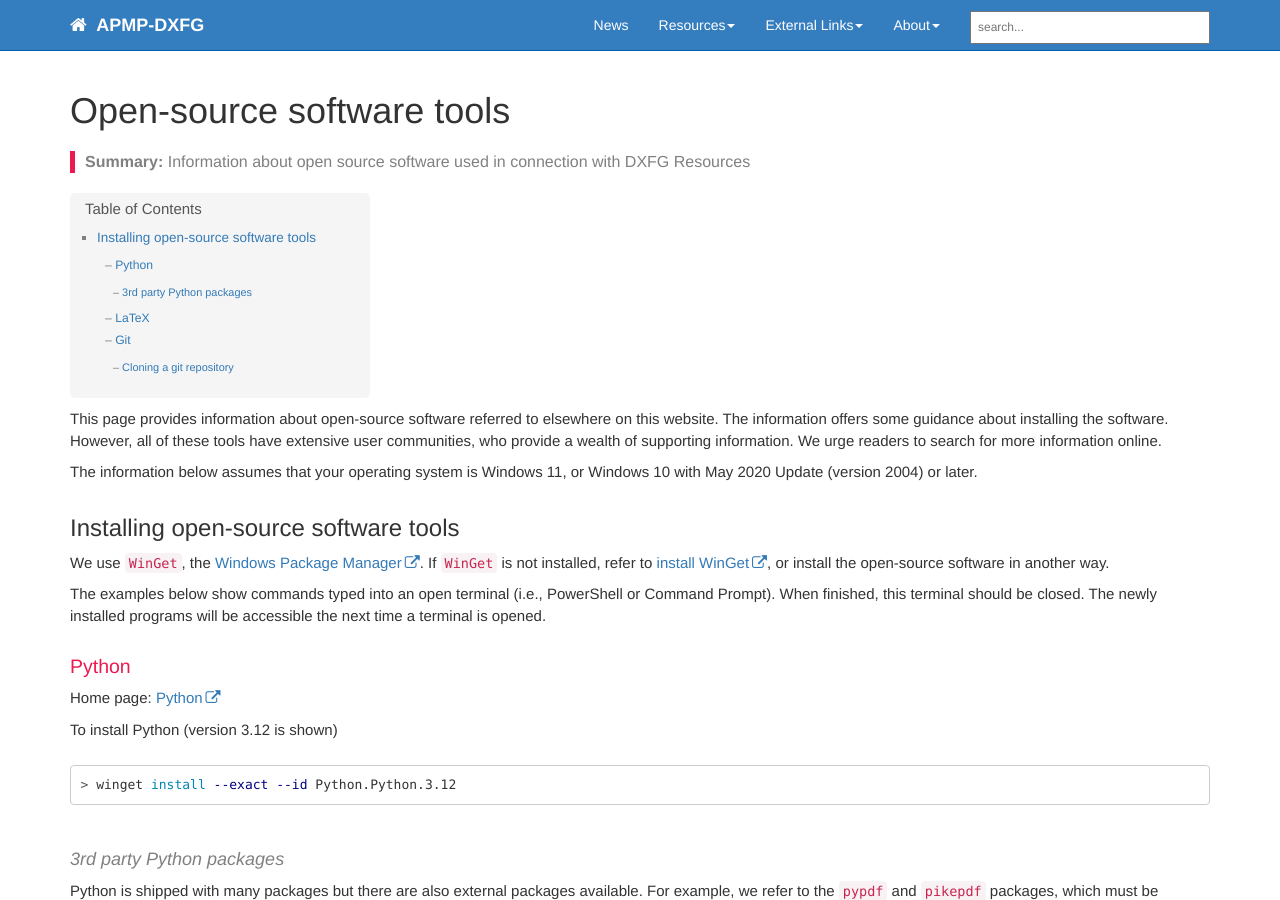
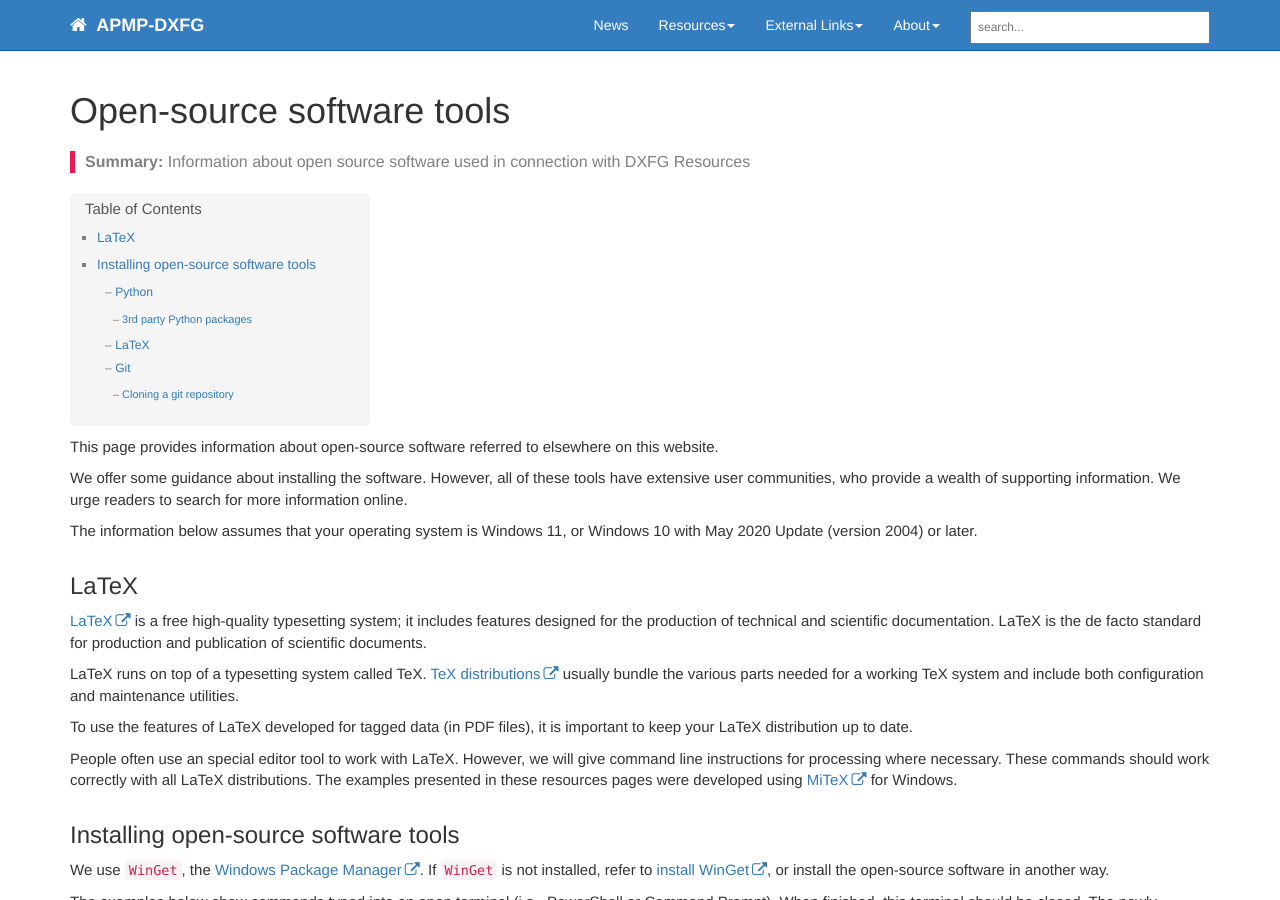
Before and after one commit to apmp-dxfg/apmp-dxfg.github.io, a Jekyll site: the page built from pages/dxfg/dxfg-sw-info.md, in a window 1280 px wide and 900 px high. Built offline with Jekyll 4.4.1, drawn with Linux system fonts in a browser that asks for light colours; comment, search, counter and statistics services are not loaded.

Commit message:
News release about resources

```diff
--- a/_data/topnav.yml
+++ b/_data/topnav.yml
@@ -14,11 +14,11 @@ topnav_dropdowns:
   folders:
     - title: Resources
       folderitems:
-      - title: Software tools
+      - title: Open-source software tools
         url: /dxfg-sw-info
-      - title: PDF/A-3
+      - title: PDF/A-3 from LaTeX
         url: /dxfg-pdfa-tut
-      - title: Document verification
+      - title: Checksum document verification
         url: /dxfg-checksum-tut
     - title: External Links
       folderitems:
--- a/pages/dxfg/dxfg-sw-info.md
+++ b/pages/dxfg/dxfg-sw-info.md
@@ -8,11 +8,23 @@ mathjax: true
 layout: page
 ---
 This page provides information about open-source software referred to elsewhere on this website.
-The information offers some guidance about installing the software.
+
+We offer some guidance about installing the software.
 However, all of these tools have extensive user communities, who provide a wealth of supporting information.
 We urge readers to search for more information online.
 
 The information below assumes that your operating system is Windows 11, or Windows 10 with May 2020 Update (version 2004) or later.
+
+## LaTeX
+
+[LaTeX](https://www.latex-project.org/) is a free high-quality typesetting system; it includes features designed for the production of technical and scientific documentation. LaTeX is the de facto standard for production and publication of scientific documents.
+
+LaTeX runs on top of a typesetting system called TeX. [TeX distributions](https://www.latex-project.org/get/#tex-distributions) usually bundle the various parts needed for a working TeX system and include both configuration and maintenance utilities.
+
+To use the features of LaTeX developed for tagged data (in PDF files), it is important to keep your LaTeX distribution up to date.
+
+People often use an special editor tool to work with LaTeX. However, we will give command line instructions for processing where necessary. These commands should work correctly with all LaTeX distributions. The examples presented in these resources pages were developed using [MiTeX](https://miktex.org/) for Windows.
+
 
 
 ## Installing open-source software tools
```
Also changed, not shown: _posts/2024-06-11-New resources on DXFG website.md (added, +31 -0 lines), pages/dxfg/dxfg-pdfa-tut.md (+1 -3 lines), pages/dxfg/latex-res.md (deleted, +0 -21 lines).
